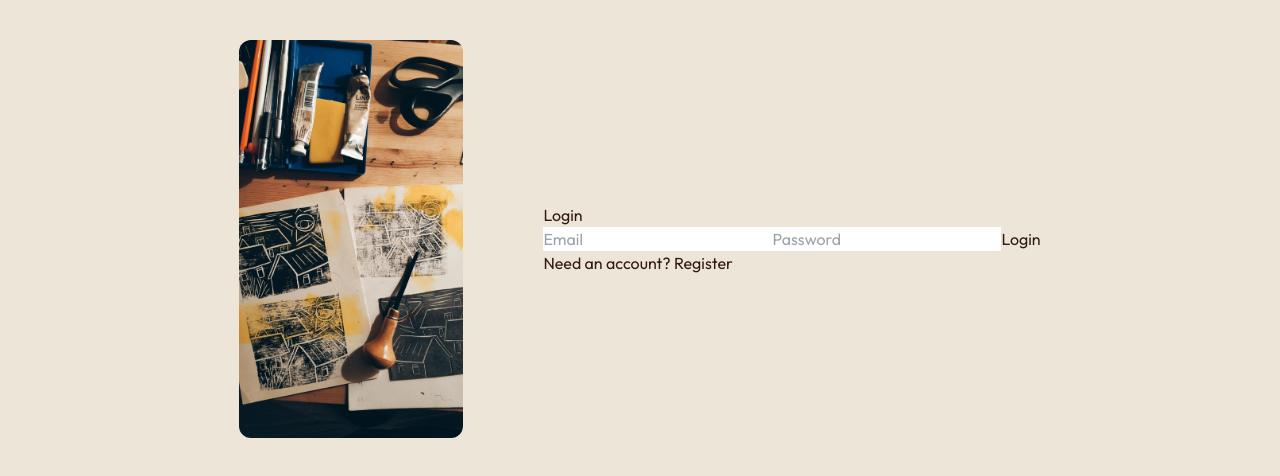
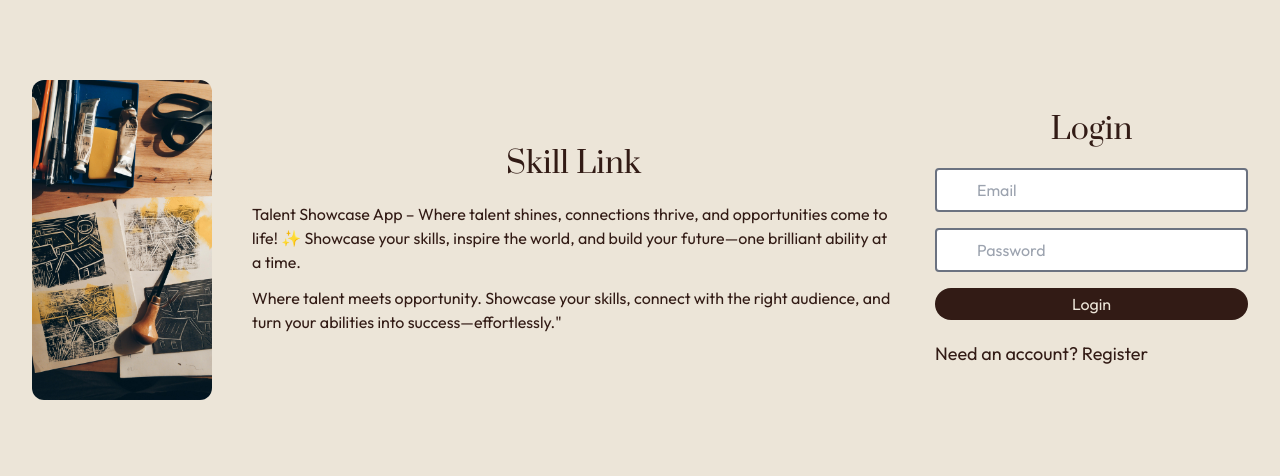
Before and after one commit to davidojo1144/Talent_showcase_app, a React (Vite) app in the folder Talentapp/: page / in a window 1280 px wide. Shown: the top 476 px of the page. Built offline with nearby package versions, Linux system fonts and the light colour scheme.

Commit message:
Talent Showcase App using typescript, tailwind css, framer motion, toastify

```diff
--- a/Talentapp/src/components/AuthForm.tsx
+++ b/Talentapp/src/components/AuthForm.tsx
@@ -23,17 +23,17 @@ export const AuthForm = () => {
 
   return (
     <div className="auth-container">
-      <h2 className=''>{isLogin ? 'Login' : 'Register'}</h2>
+      <h2 className='prata-regular text-center md:text-3xl text-xl pb-5'>{isLogin ? 'Login' : 'Register'}</h2>
       {error && <div className="error">{error}</div>}
-      <form onSubmit={handleSubmit}>
-        <input
+      <form className='flex flex-col w-full space-y-4' onSubmit={handleSubmit}>
+        <input className='py-2 px-10 rounded border-2 border-gray-500 outline-none hover:border-primary focus:border-primary transition duration-200'
           type="email"
           value={email}
           onChange={(e) => setEmail(e.target.value)}
           placeholder="Email"
           required
         />
-        <input
+        <input className='py-2 px-10 rounded border-2 border-gray-500 outline-none hover:border-primary focus:border-primary transition duration-200'
           type="password"
           value={password}
           onChange={(e) => setPassword(e.target.value)}
@@ -41,14 +41,14 @@ export const AuthForm = () => {
           required
           minLength={6}
         />
-        <button type="submit">{isLogin ? 'Login' : 'Register'}</button>
+        <button className='bg-primary py-1 px-3 rounded-full text-secondary' type="submit">{isLogin ? 'Login' : 'Register'}</button>
       </form>
       <button
         type="button"
         onClick={() => setIsLogin(!isLogin)}
-        className="toggle-auth"
+        className='text-lg mt-5'
       >
-        {isLogin ? 'Need an account? Register' : 'Have an account? Login'}
+        {isLogin ? 'Need an account? Register' : 'Have an account?  Login'}
       </button>
     </div>
   );
--- a/Talentapp/src/components/Hero.tsx
+++ b/Talentapp/src/components/Hero.tsx
@@ -4,11 +4,14 @@ import { AuthForm } from "./AuthForm"
 const Hero = () => {
   return (
     <div className="container">
-      <div className="flex md:flex-row flex-col pt-10 items-center justify-center gap-10">
-        <img className="w-56 rounded-xl" src={assets} alt="" />
-        <div>
-            <h2></h2>
-            <p></p>
+      <div className="flex md:flex-row flex-col pt-20 items-center justify-center gap-10">
+        <img className="md:w-56 w-full md:h-80 rounded-xl" src={assets} alt="" />
+        <div className="space-y-5">
+            <h2 className="text-center prata-regular md:text-3xl text-xl font-medium">Skill Link</h2>
+            <div className="space-y-3">
+              <p>Talent Showcase App – Where talent shines, connections thrive, and opportunities come to life! ✨ Showcase your skills, inspire the world, and build your future—one brilliant ability at a time.</p>
+              <p>Where talent meets opportunity. Showcase your skills, connect with the right audience, and turn your abilities into success—effortlessly."</p>
+            </div>
         </div>
         <AuthForm/>
       </div>
```
